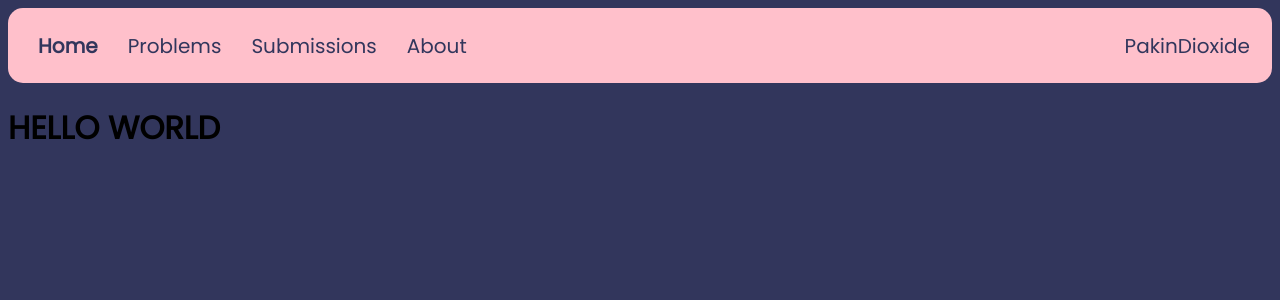
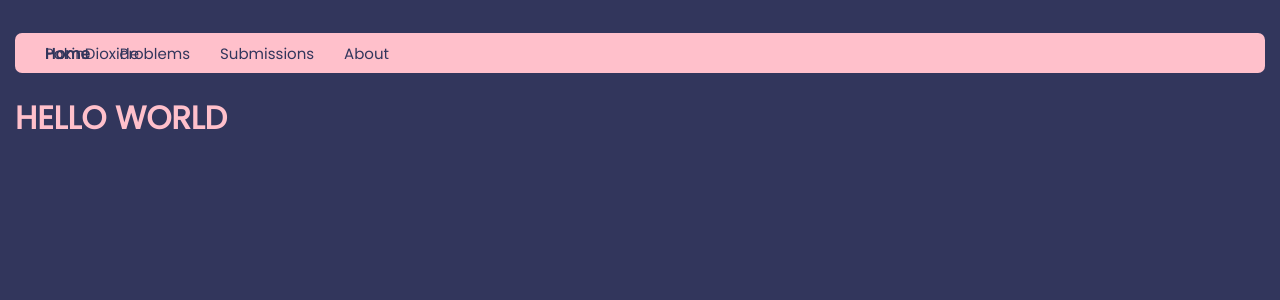
Before and after one commit to grader71/grader71, a Next.js app: page / in a window 1280 px wide. Shown: the top 300 px of the page. Built offline with nearby package versions, Linux system fonts and the light colour scheme.

Commit message:
Update styles

```diff
--- a/src/styles/global.css
+++ b/src/styles/global.css
@@ -1,12 +1,18 @@
 body {
     background-color: #32365c;
     height: 3000px;
+    padding-top: 25px;
 }
 
 div {
     font-family: "Poppins", Arial;
+    width: 1250px;
+    margin-left: auto;
+    margin-right: auto;
 }
 
 h1 {
-
+    color: pink;
+    margin-left: auto;
+    margin-right: auto;
 }
--- a/src/styles/header.css
+++ b/src/styles/header.css
@@ -3,7 +3,7 @@
 .menu_selected,
 .account_menu_selected {
     color: #32365c;
-    font-size: 20px;
+    font-size: 15px;
     text-align: center;
     text-decoration: none;
     margin-left: 30px;
@@ -17,7 +17,7 @@
 .account_menu,
 .account_menu_selected {
     position: absolute;
-    right: 30px;
+    margin-right: 30px;
 }
 
 .logo {
@@ -31,14 +31,15 @@
 .navigation_bar {
     background-color: pink;
     align-items: center;
-    height: 75px;
-    /* position: fixed; */
+    height: 40px;
+    width: 1250px;
     top: 25px;
     left: 25px;
     right: 25px;
+    margin-left: auto;
+    margin-right: auto;
     border-color: rgb(237, 118, 118);
-    /* border-style: solid; */
-    border-radius: 15px;
+    border-radius: 7px;
     display: flex;
     flex-direction: row;
 }
```
